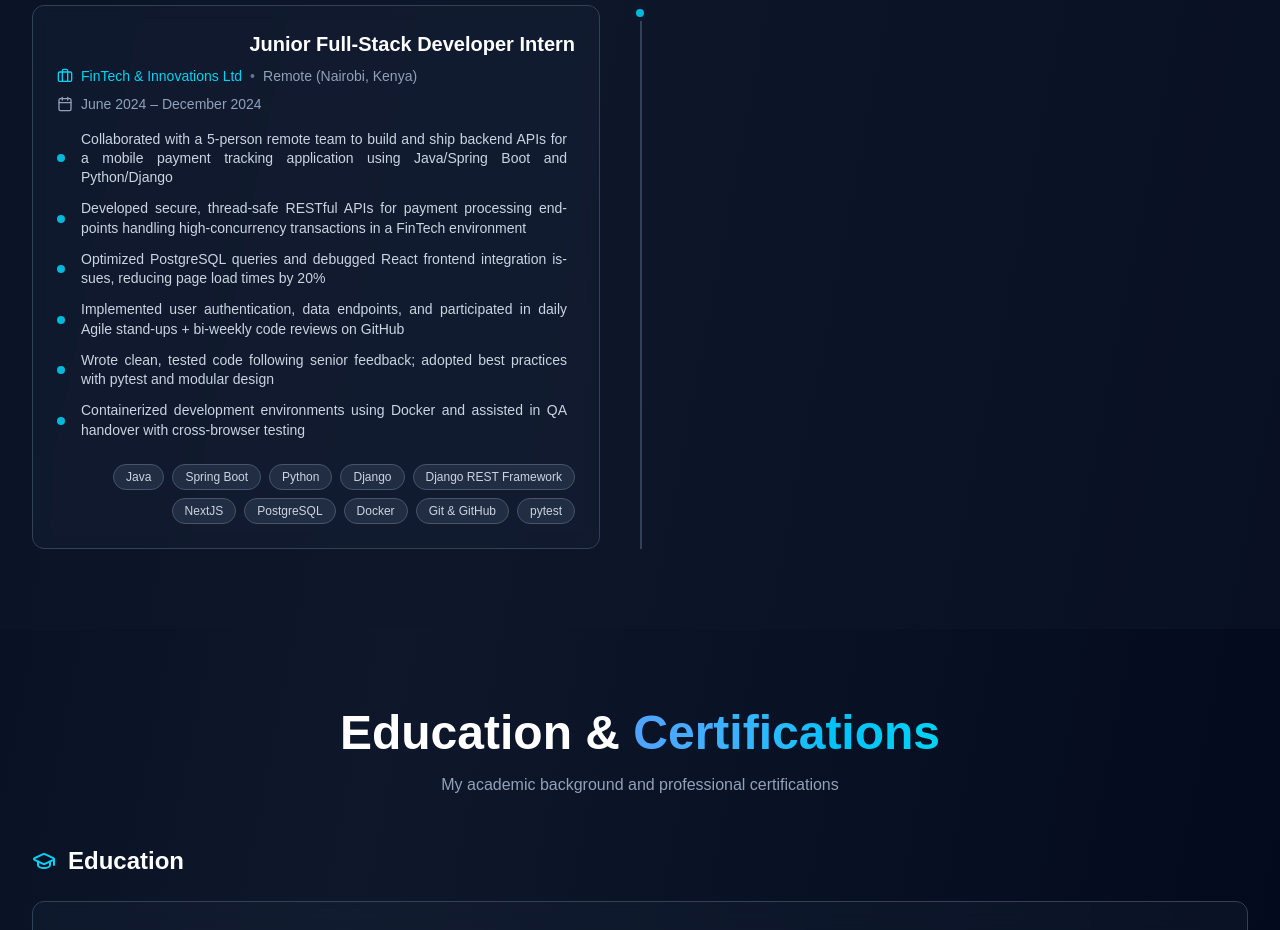
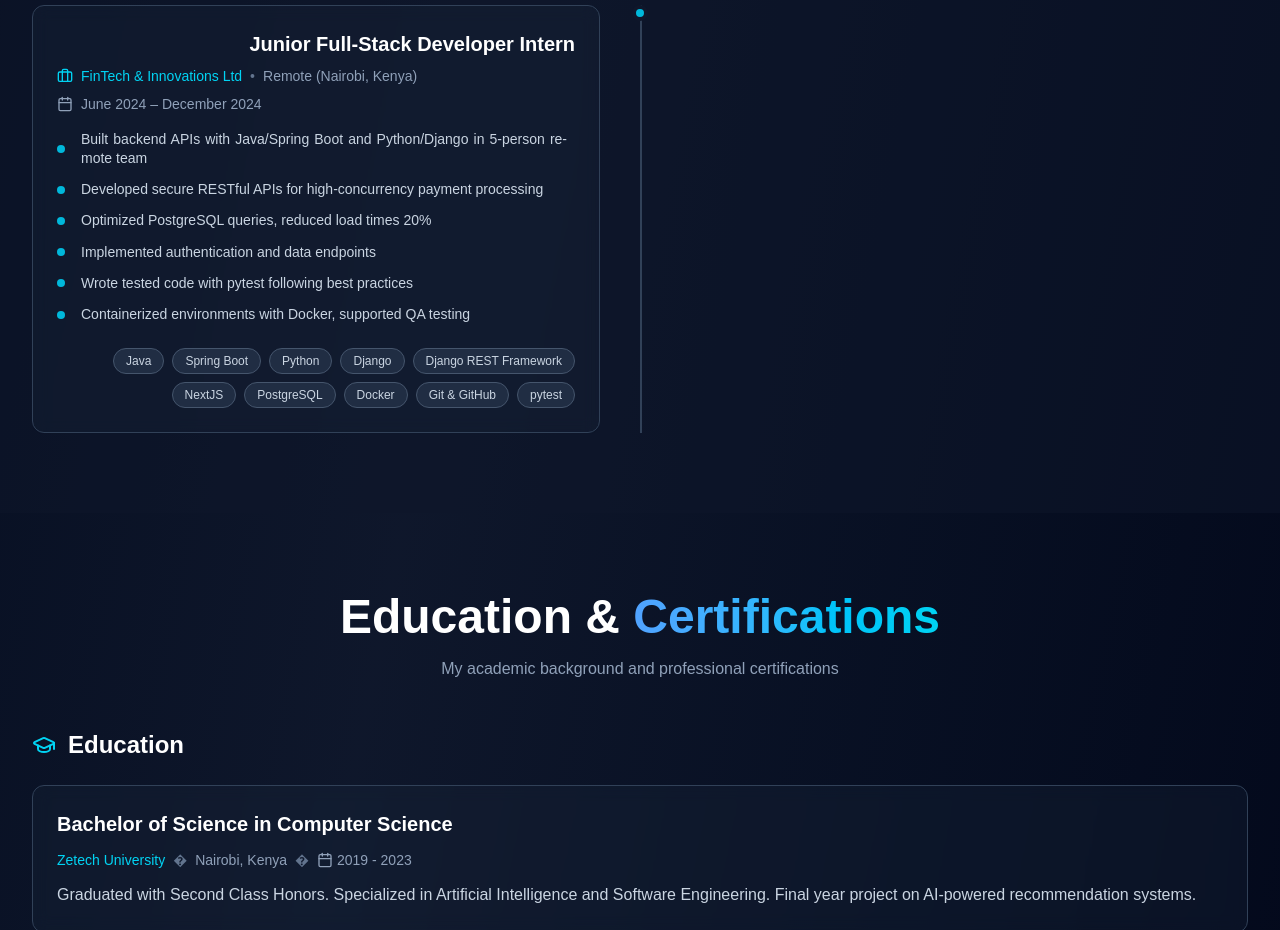
Before and after one commit to msnzilu/portfolio, a Next.js app: page / in a window 1280 px wide. Shown: the part 3920-4850 px from the top of the page. Built offline with nearby package versions, Linux system fonts and the light colour scheme.

Commit message:
Update description

```diff
--- a/components/Experience.tsx
+++ b/components/Experience.tsx
@@ -18,12 +18,12 @@ const experiences: Experience[] = [
     location: "Remote (Nairobi, Kenya)",
     period: "June 2024 – December 2024",
     description: [
-      "Collaborated with a 5-person remote team to build and ship backend APIs for a mobile payment tracking application using Java/Spring Boot and Python/Django",
-      "Developed secure, thread-safe RESTful APIs for payment processing endpoints handling high-concurrency transactions in a FinTech environment",
-      "Optimized PostgreSQL queries and debugged React frontend integration issues, reducing page load times by 20%",
-      "Implemented user authentication, data endpoints, and participated in daily Agile stand-ups + bi-weekly code reviews on GitHub",
-      "Wrote clean, tested code following senior feedback; adopted best practices with pytest and modular design",
-      "Containerized development environments using Docker and assisted in QA handover with cross-browser testing",
+      "Built backend APIs with Java/Spring Boot and Python/Django in 5-person remote team",
+      "Developed secure RESTful APIs for high-concurrency payment processing",
+      "Optimized PostgreSQL queries, reduced load times 20%",
+      "Implemented authentication and data endpoints",
+      "Wrote tested code with pytest following best practices",
+      "Containerized environments with Docker, supported QA testing",
     ],
     technologies: [
       "Java",
```
